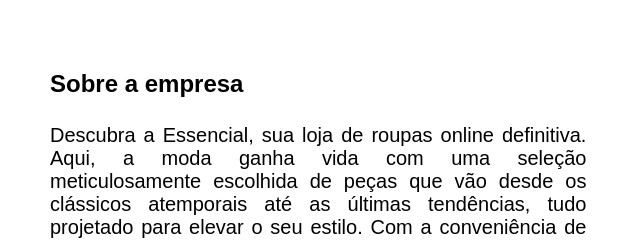
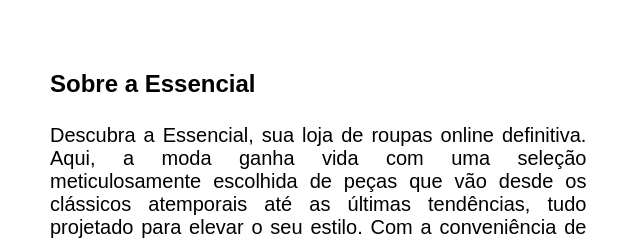
Before and after one commit to abimaelnaftali/WEBI, a plain HTML site: page projeto-1/Sobre/sobre.html in a window 1280 px wide. Shown: the part 148-388 px from the top of the page, 0-640 px from the left. Drawn offline with Linux system fonts and the light colour scheme.

Commit message:
mudança na descrição 2.0

```diff
--- a/projeto-1/Sobre/sobre.html
+++ b/projeto-1/Sobre/sobre.html
@@ -12,7 +12,7 @@
     <div class="Container">
 
         <div class="div1">
-            <h2>Sobre a empresa</h2>
+            <h2>Sobre a Essencial</h2>
             <p>
                 Descubra a Essencial, sua loja de roupas online definitiva.
                 Aqui, a moda ganha vida com uma seleção meticulosamente escolhida
```
